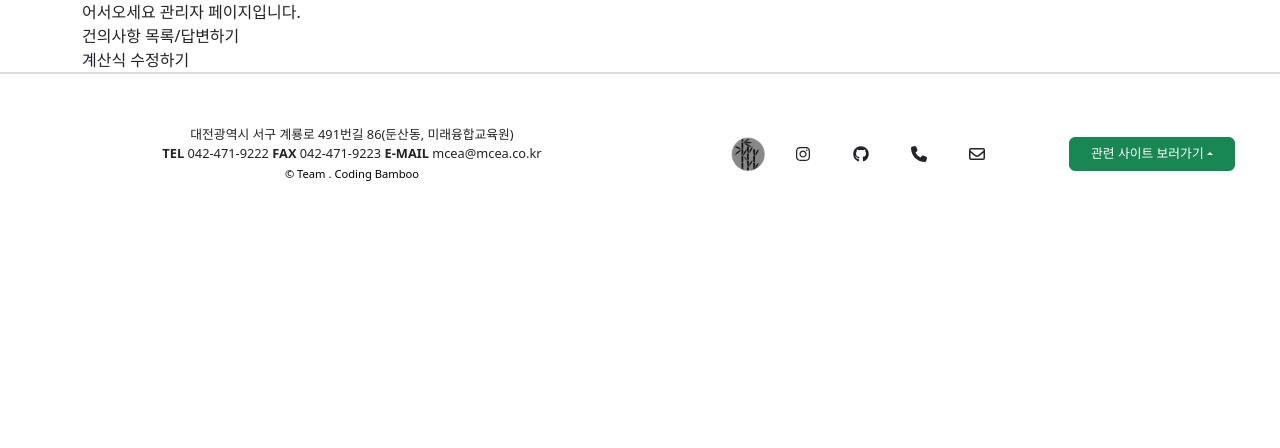
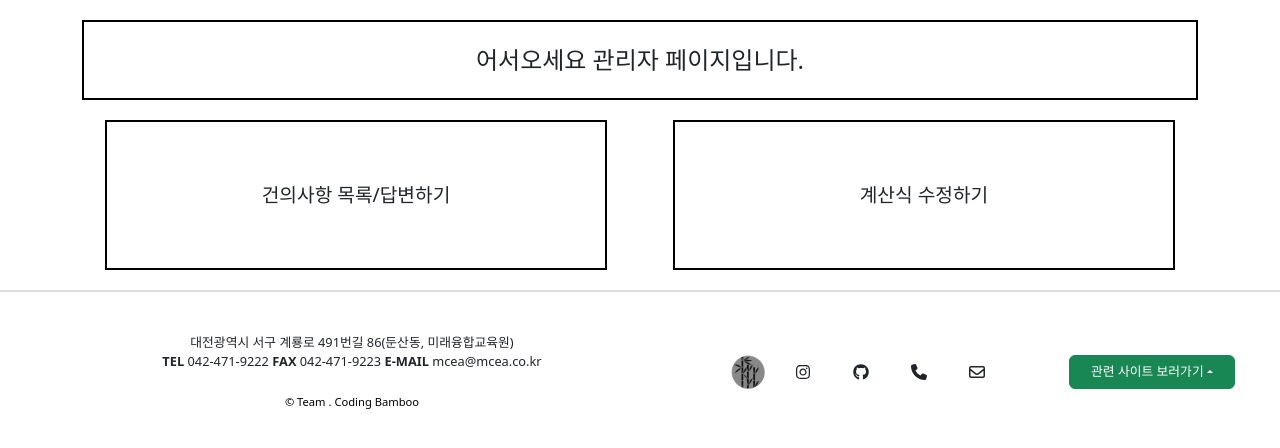
Before and after one commit to hgparkk/finalProject, a Java web app: page /miniproject/adminHomeView in a window 1280 px wide. Shown: the part 80-528 px from the top of the page. Run offline with Spring Boot 4, a stand-in JSP engine, Linux system fonts and the light colour scheme; the project's own start-up code is not run, and a stand-in starts its controllers and pages; some libraries are stand-ins or nearby versions.

Commit message:
김기주 코드병합

```diff
--- a/finalProject/src/main/webapp/WEB-INF/views/admin/adminHomeView.jsp
+++ b/finalProject/src/main/webapp/WEB-INF/views/admin/adminHomeView.jsp
@@ -8,9 +8,32 @@
 <title>관리자 페이지</title>
 
 <%@ include file="/WEB-INF/inc/header.jsp"%>
-<style >
-container{
-}
+<style type="text/css">
+        .container {
+            margin-top: 20px;
+        }
+        .welcome-box, .content-box {
+            border: 2px solid black;
+            padding: 20px;
+            text-align: center;
+            margin-bottom: 20px;
+        }
+        .welcome-box {
+            font-size: 1.5rem;
+        }
+        .content-row {
+            display: flex;
+            justify-content: space-around;
+            gap: 20px;
+        }
+        .content-box {
+            width: 45%;
+            height: 150px;
+            display: flex;
+            align-items: center;
+            justify-content: center;
+            font-size: 1.2rem;
+        }
 </style>
 </head>
 <body>
@@ -18,13 +41,13 @@ container{
 <%@ include file="/WEB-INF/inc/top.jsp"%>
 
 <div class="container">
-<div class="title">어서오세요 관리자 페이지입니다.</div>
+	<div class="welcome-box">어서오세요 관리자 페이지입니다.</div>
 
-	<div class="content-container">
-		<div>
+	<div class="content-row">
+		<div class="content-box">
 			<div>건의사항 목록/답변하기</div>
 		</div>
-		<div>
+		<div class="content-box">
 			<div>계산식 수정하기</div>
 		</div>
 	</div>
```
